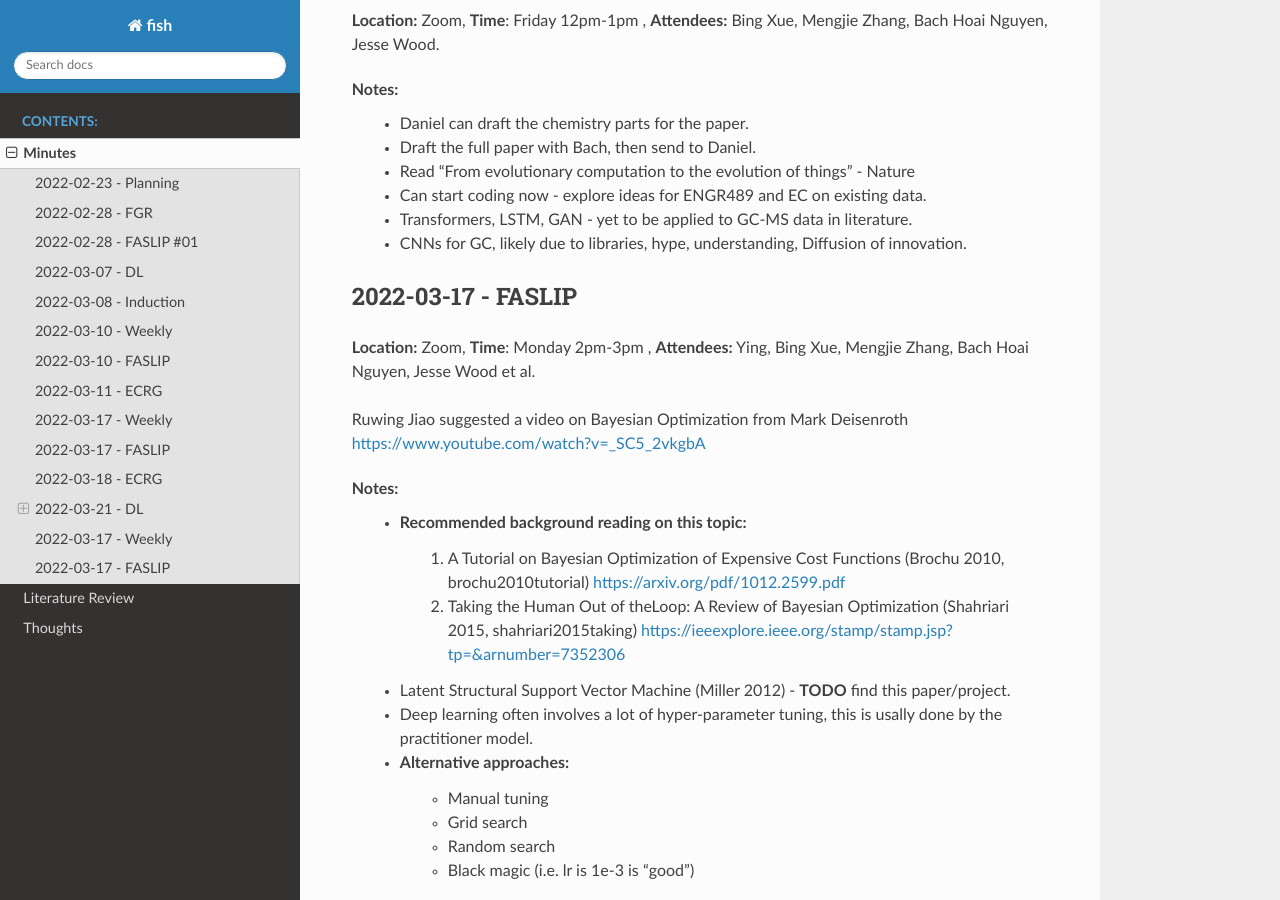
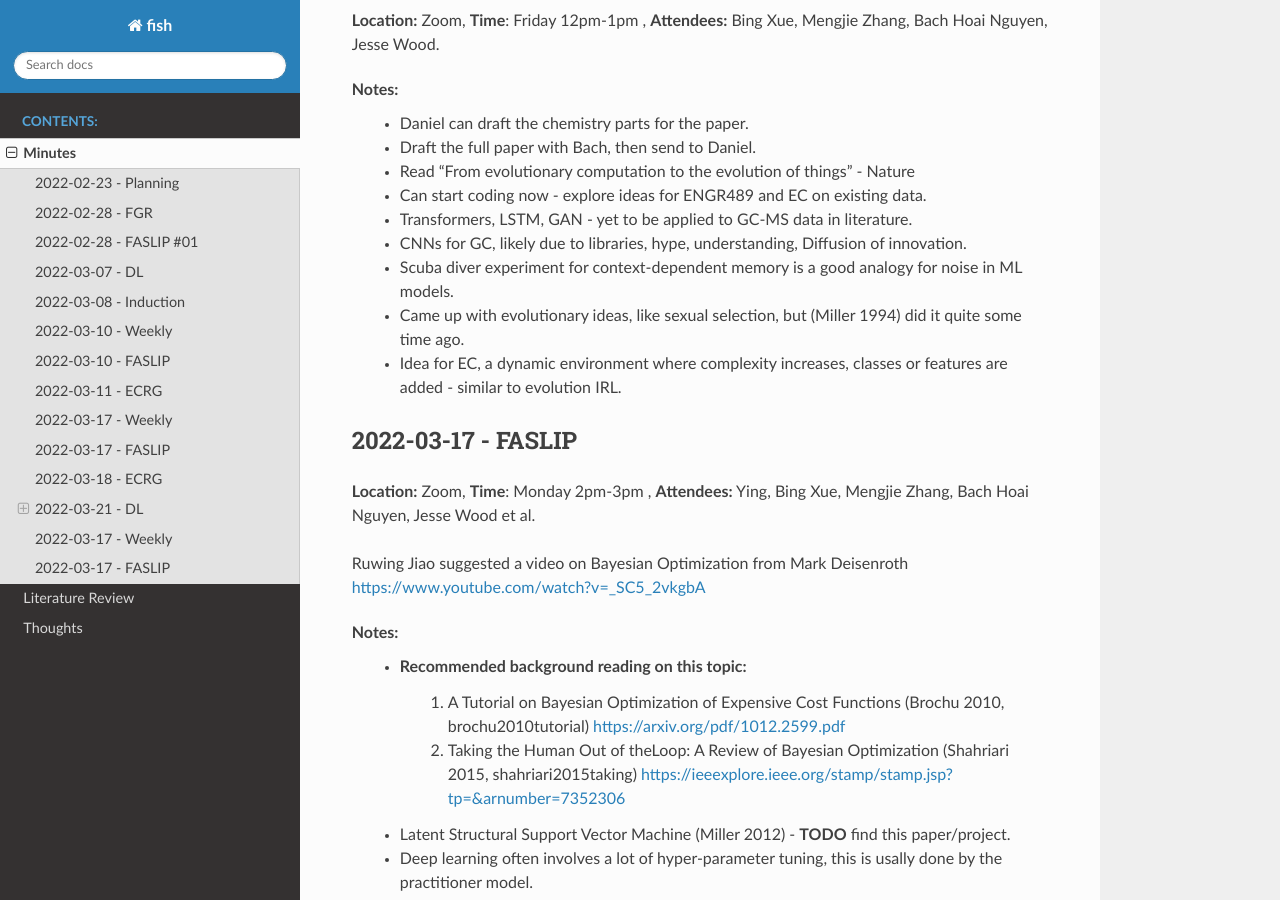
Before and after one commit to woodRock/fishy-business, a Sphinx documentation site: the page built from docs/source/minutes.rst, in a window 1280 px wide and 900 px high, scrolled down 9117 px. Built offline with Sphinx 7.4.7 and the Read the Docs theme 2.0.0, drawn with Linux system fonts in a browser that asks for light colours.

Commit message:
Update notes

```diff
--- a/docs/source/minutes.rst
+++ b/docs/source/minutes.rst
@@ -314,6 +314,9 @@ Notes:
     * Can start coding now - explore ideas for ENGR489 and EC on existing data.
     * Transformers, LSTM, GAN - yet to be applied to GC-MS data in literature.
     * CNNs for GC, likely due to libraries, hype, understanding, Diffusion of innovation.
+    * Scuba diver experiment for context-dependent memory is a good analogy for noise in ML models.
+    * Came up with evolutionary ideas, like sexual selection, but (Miller 1994) did it quite some time ago.
+    * Idea for EC, a dynamic environment where complexity increases, classes or features are added - similar to evolution IRL.
 
 2022-03-17 - FASLIP
 ~~~~~~~~~~~~~~~~~~~
```
